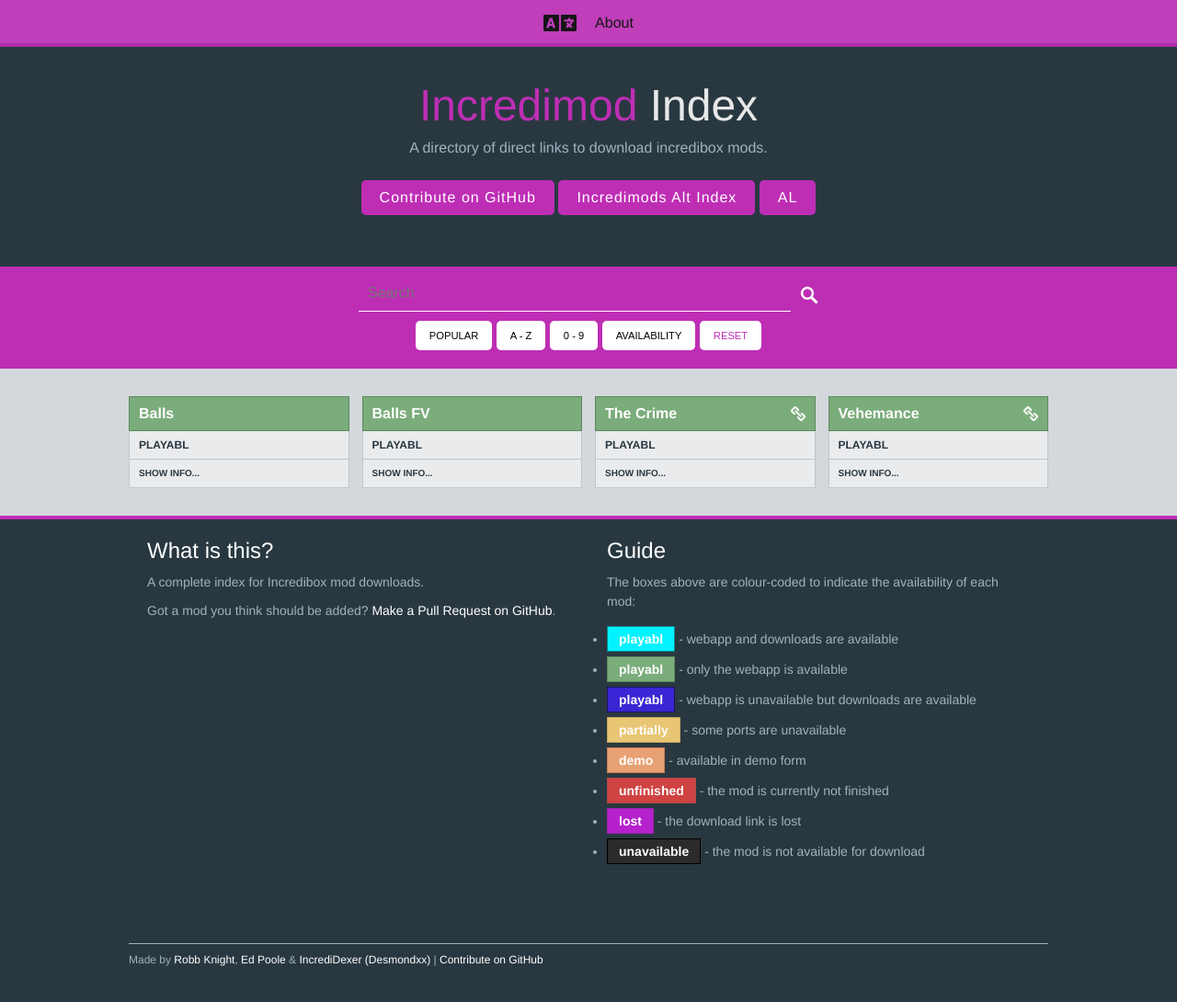
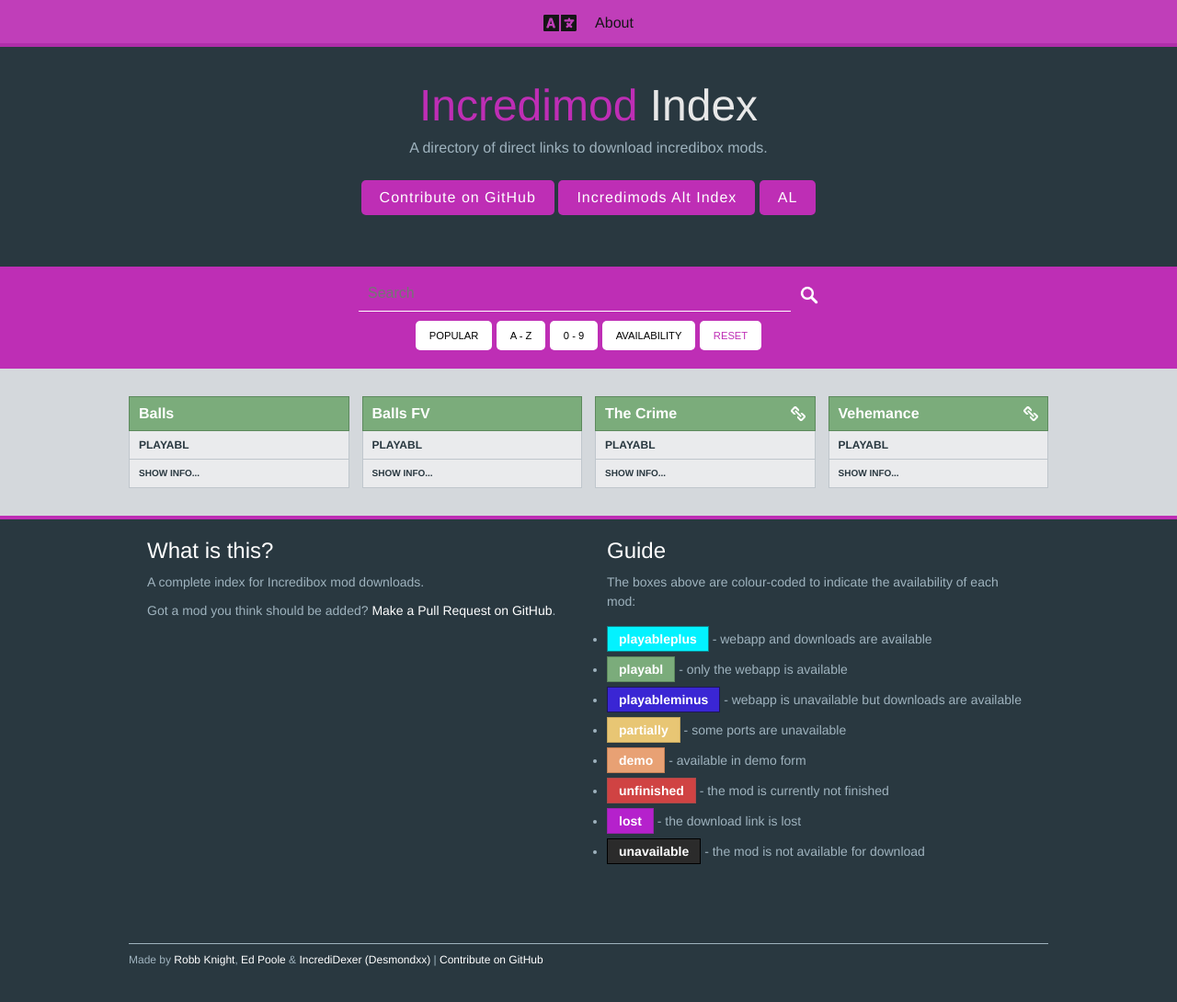
Before and after one commit to Incredimods/incredimods.github.io, a Jekyll site: the page built from _pages/index.html, in a window 1280 px wide and 1091 px high. Shown: the whole window at 92% size. Built offline with Jekyll 4.4.1, drawn with Linux system fonts in a browser that asks for light colours.

Commit message:
Update body.html

```diff
--- a/_includes/body.html
+++ b/_includes/body.html
@@ -116,9 +116,9 @@
             <h2>{{ site.data.trans[page.lang].guide }}</h2>
             <p>{{ site.data.trans[page.lang].guideexplanations }}</p>
             <ul>
-                <li class="playableplus"><span class="availability">{{ site.data.trans[page.lang].availability_playable|safe }}</span> - {{ site.data.trans[page.lang].guideplayableplus|safe }}</li>
+                <li class="playableplus"><span class="availability">{{ site.data.trans[page.lang].availability_playableplus|safe }}</span> - {{ site.data.trans[page.lang].guideplayableplus|safe }}</li>
                 <li class="playable"><span class="availability">{{ site.data.trans[page.lang].availability_playable|safe }}</span> - {{ site.data.trans[page.lang].guideplayable|safe }}</li>
-                <li class="playableminus"><span class="availability">{{ site.data.trans[page.lang].availability_playable|safe }}</span> - {{ site.data.trans[page.lang].guideplayableminus|safe }}</li>
+                <li class="playableminus"><span class="availability">{{ site.data.trans[page.lang].availability_playableminus|safe }}</span> - {{ site.data.trans[page.lang].guideplayableminus|safe }}</li>
                 <li class="partially"><span class="availability">{{ site.data.trans[page.lang].availability_partially|safe }}</span> - {{ site.data.trans[page.lang].guidepartially|safe }}</li>
                 <li class="demo"><span class="availability">{{ site.data.trans[page.lang].availability_demo|safe }}</span> - {{ site.data.trans[page.lang].guidedemo|safe }}</li>
                 <li class="unfinished"><span class="availability">{{ site.data.trans[page.lang].availability_unfinished|safe }}</span> - {{ site.data.trans[page.lang].guideunfinished|safe }}</li>
```
